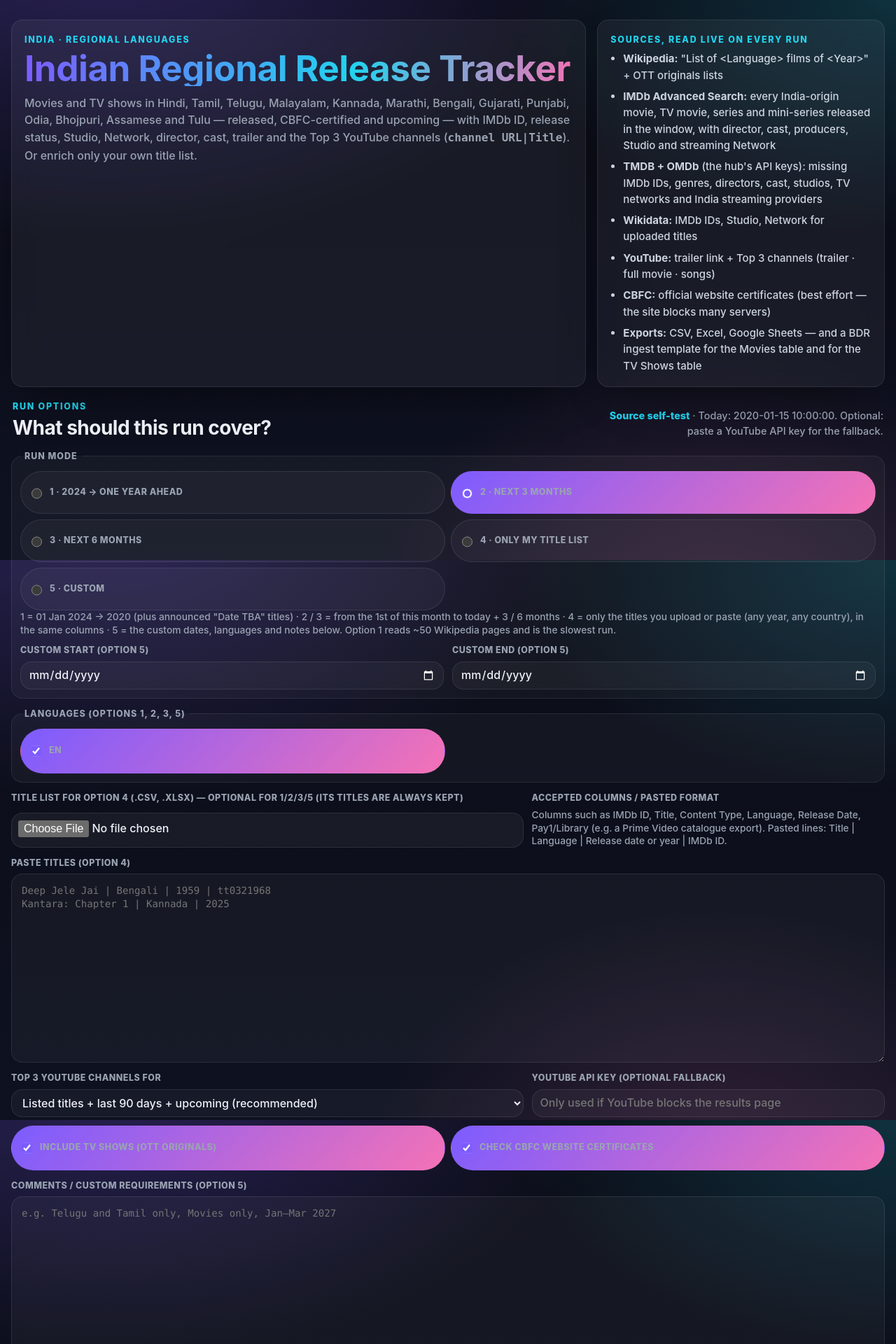
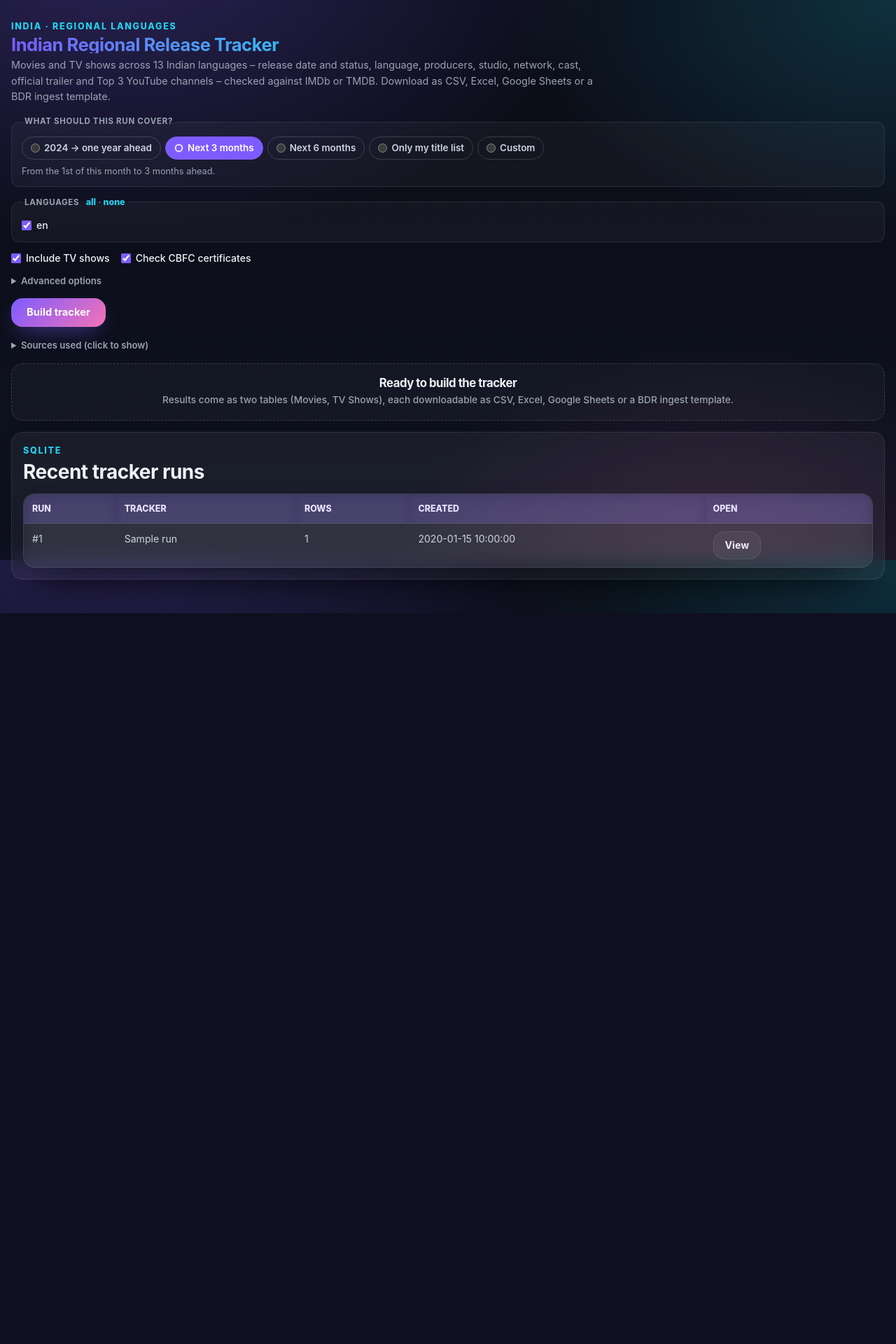
Before and after one commit to ramesh680/media-tools-hub, a FastAPI app: template app/templates/indian_release_tracker.html in a window 1280 px wide. Shown: the top 1920 px of the page at 70% size. After the commit the page ends 876 px from the top, so only its background shows below. Run offline with FastAPI, Linux system fonts and the light colour scheme; the template is opened without the code that fills it: most values are stand-ins (such as "Sample title", 1, 10 or a date in 2020); some libraries are stand-ins or nearby versions.

Commit message:
Indian tracker page: compact controls, checkbox languages, mode-dependent fields, collapsed sources

```diff
--- a/app/templates/indian_release_tracker.html
+++ b/app/templates/indian_release_tracker.html
@@ -1,130 +1,135 @@
 {% extends "base.html" %}
 
 {% block content %}
-<section class="hero-grid">
-  <article class="hero-card">
-    <p class="eyebrow">India · Regional Languages</p>
-    <h1>Indian Regional Release Tracker</h1>
-    <p>Movies and TV shows in Hindi, Tamil, Telugu, Malayalam, Kannada, Marathi, Bengali, Gujarati, Punjabi, Odia, Bhojpuri, Assamese and Tulu &mdash; released, CBFC-certified and upcoming &mdash; with IMDb ID, release status, Studio, Network, director, cast, trailer and the Top 3 YouTube channels (<code>channel URL|Title</code>). Or enrich only your own title list.</p>
-  </article>
-
-  <aside class="tracking-card" aria-label="Sources">
-    <p class="eyebrow">Sources, read live on every run</p>
-    <ul>
-      <li><strong>Wikipedia:</strong> "List of &lt;Language&gt; films of &lt;Year&gt;" + OTT originals lists</li>
-      <li><strong>IMDb Advanced Search:</strong> every India-origin movie, TV movie, series and mini-series released in the window, with director, cast, producers, Studio and streaming Network</li>
-      <li><strong>TMDB + OMDb</strong> (the hub's API keys): missing IMDb IDs, genres, directors, cast, studios, TV networks and India streaming providers</li>
-      <li><strong>Wikidata:</strong> IMDb IDs, Studio, Network for uploaded titles</li>
-      <li><strong>YouTube:</strong> trailer link + Top 3 channels (trailer · full movie · songs)</li>
-      <li><strong>CBFC:</strong> official website certificates (best effort &mdash; the site blocks many servers)</li>
-      <li><strong>Exports:</strong> CSV, Excel, Google Sheets &mdash; and a BDR ingest template for the Movies table and for the TV Shows table</li>
-    </ul>
-  </aside>
+<section class="irt" style="margin-bottom:14px">
+  <p class="eyebrow" style="margin:0">India · Regional Languages</p>
+  <h1 style="font-size:1.6rem; margin:4px 0 6px">Indian Regional Release Tracker</h1>
+  <p style="margin:0; color:var(--muted); font-size:0.9rem; max-width:860px">Movies and TV shows across 13 Indian languages – release date and status, language, producers, studio, network, cast, official trailer and Top 3 YouTube channels – checked against IMDb or TMDB. Download as CSV, Excel, Google Sheets or a BDR ingest template.</p>
 </section>
 
-<section class="app-panel" aria-label="Indian release tracker panel">
-  <div class="panel-heading">
-    <div>
-      <p class="eyebrow">Run options</p>
-      <h2>What should this run cover?</h2>
-    </div>
-    <p><a href="/indian-release-tracker/diagnostics" target="_blank" rel="noopener">Source self-test</a> · Today: {{ today_iso }}. {% if youtube_api_enabled %}YouTube API fallback key is configured.{% else %}Optional: paste a YouTube API key for the fallback.{% endif %}</p>
-  </div>
+<style>
+  /* Indian Release Tracker – compact controls (scoped to this page) */
+  .irt { font-size: 0.9rem; }
+  .irt-block { margin: 0; padding: 12px 14px; border: 1px solid var(--line); border-radius: 12px; background: var(--panel-soft); }
+  .irt-block > legend { padding: 0 4px; color: var(--muted); font-size: 0.72rem; font-weight: 700; letter-spacing: 0.06em; text-transform: uppercase; }
+  .irt-modes { display: flex; flex-wrap: wrap; gap: 6px; }
+  .irt-mode { display: inline-flex; align-items: center; gap: 6px; padding: 5px 12px; border: 1px solid var(--line-strong);
+              border-radius: 999px; font-size: 0.84rem; font-weight: 600; cursor: pointer; white-space: nowrap; }
+  .irt-mode input { width: 13px; height: 13px; margin: 0; accent-color: var(--accent); }
+  .irt-mode:has(input:checked) { background: var(--accent); border-color: var(--accent); color: #fff; }
+  .irt-hint { margin: 8px 0 0; color: var(--muted); font-size: 0.8rem; line-height: 1.4; }
+  .irt-langs { display: grid; grid-template-columns: repeat(auto-fill, minmax(118px, 1fr)); gap: 4px 12px; }
+  .irt-check { display: inline-flex; align-items: center; gap: 7px; font-size: 0.88rem; font-weight: 500; color: var(--ink);
+               text-transform: none; letter-spacing: 0; cursor: pointer; }
+  .irt-check input { width: 14px; height: 14px; margin: 0; accent-color: var(--accent); }
+  .irt-links { font-size: 0.78rem; margin-left: 6px; text-transform: none; letter-spacing: 0; font-weight: 500; }
+  .irt-links a { color: var(--blue); cursor: pointer; }
+  .irt-row { display: grid; grid-template-columns: repeat(auto-fit, minmax(220px, 1fr)); gap: 10px; }
+  .irt-row label > span, .irt-field > span { font-size: 0.72rem; }
+  .irt input[type=date], .irt input[type=password], .irt select, .irt input[type=file], .irt textarea { font-size: 0.88rem; padding: 7px 10px; }
+  .irt textarea { min-height: 70px; }
+  .irt details > summary, details.irt > summary { cursor: pointer; color: var(--muted); font-size: 0.82rem; font-weight: 600; }
+  .irt details[open] > summary { margin-bottom: 10px; }
+  .irt [hidden] { display: none !important; }
+  .irt input[type=radio], .irt input[type=checkbox] { padding: 0; min-height: 0; border: 0; border-radius: 3px; flex: 0 0 auto; }
+  .irt .primary-button { font-size: 0.92rem; padding: 9px 22px; width: auto; justify-self: start; }
+  .irt .validator-form { gap: 12px; }
+  #workspace.workspace-empty h2 { font-size: 1.05rem; }
+  #workspace.workspace-empty p { font-size: 0.86rem; font-weight: 500; }
+</style>
 
+<section class="app-panel irt" aria-label="Indian release tracker panel">
   <form class="validator-form" hx-post="/indian-release-tracker/start" hx-target="#workspace" hx-swap="outerHTML" enctype="multipart/form-data">
-    <fieldset class="date-controls">
-      <legend>Run mode</legend>
-      <div class="range-options" role="radiogroup" aria-label="Run mode">
-        <label class="range-option">
-          <input type="radio" name="mode" value="1">
-          <span>1 · 2024 → one year ahead</span>
-        </label>
-        <label class="range-option">
-          <input type="radio" name="mode" value="2" checked>
-          <span>2 · Next 3 months</span>
-        </label>
-        <label class="range-option">
-          <input type="radio" name="mode" value="3">
-          <span>3 · Next 6 months</span>
-        </label>
-        <label class="range-option">
-          <input type="radio" name="mode" value="4">
-          <span>4 · Only my title list</span>
-        </label>
-        <label class="range-option">
-          <input type="radio" name="mode" value="5">
-          <span>5 · Custom</span>
-        </label>
+    <fieldset class="irt-block">
+      <legend>What should this run cover?</legend>
+      <div class="irt-modes" role="radiogroup" aria-label="Run mode">
+        <label class="irt-mode"><input type="radio" name="mode" value="1"> 2024 → one year ahead</label>
+        <label class="irt-mode"><input type="radio" name="mode" value="2" checked> Next 3 months</label>
+        <label class="irt-mode"><input type="radio" name="mode" value="3"> Next 6 months</label>
+        <label class="irt-mode"><input type="radio" name="mode" value="4"> Only my title list</label>
+        <label class="irt-mode"><input type="radio" name="mode" value="5"> Custom</label>
       </div>
-      <p class="validator-form-note">
-        1 = 01 Jan 2024 → {{ next_year_iso }} (plus announced "Date TBA" titles) · 2 / 3 = from the 1st of this month to today + 3 / 6 months ·
-        4 = only the titles you upload or paste (any year, any country), in the same columns · 5 = the custom dates, languages and notes below.
-        Option 1 reads ~50 Wikipedia pages and is the slowest run.
-      </p>
-      <div class="custom-date-row">
-        <label><span>Custom start (option 5)</span><input type="date" name="custom_start" value="{{ today_iso }}"></label>
-        <label><span>Custom end (option 5)</span><input type="date" name="custom_end" value="{{ next_year_iso }}"></label>
+      <p class="irt-hint" id="irt-mode-hint"></p>
+
+      <div class="irt-row" data-show="5" hidden style="margin-top:10px">
+        <label><span>From</span><input type="date" name="custom_start" value="{{ today_iso }}"></label>
+        <label><span>To</span><input type="date" name="custom_end" value="{{ next_year_iso }}"></label>
+      </div>
+
+      <div data-show="4" hidden style="margin-top:10px; display:grid; gap:8px">
+        <label class="irt-field"><span>Title list (.csv / .xlsx)</span>
+          <input type="file" name="bulk_file" accept=".csv,.xlsx,.xlsm"></label>
+        <details>
+          <summary>Or paste titles instead</summary>
+          <textarea name="bulk_text" spellcheck="false" placeholder="Title | Language | Release date or year | IMDb ID&#10;Deep Jele Jai | Bengali | 1959 | tt0321968"></textarea>
+        </details>
       </div>
     </fieldset>
 
-    <fieldset class="date-controls">
-      <legend>Languages (options 1, 2, 3, 5)</legend>
-      <div class="range-options" aria-label="Languages">
+    <fieldset class="irt-block" data-hide="4">
+      <legend>Languages <span class="irt-links"><a data-langs="all">all</a> · <a data-langs="none">none</a></span></legend>
+      <div class="irt-langs">
         {% for lang in languages %}
-        <label class="range-option">
-          <input type="checkbox" name="languages" value="{{ lang }}" checked>
-          <span>{{ lang }}</span>
-        </label>
+        <label class="irt-check"><input type="checkbox" name="languages" value="{{ lang }}" checked> {{ lang }}</label>
         {% endfor %}
       </div>
     </fieldset>
 
-    <div class="validator-source-grid">
-      <label class="field-control">
-        <span>Title list for option 4 (.csv, .xlsx) &mdash; optional for 1/2/3/5 (its titles are always kept)</span>
-        <input type="file" name="bulk_file" accept=".csv,.xlsx,.xlsm">
-      </label>
-      <div class="field-control">
-        <span>Accepted columns / pasted format</span>
-        <p class="validator-form-note">Columns such as IMDb ID, Title, Content Type, Language, Release Date, Pay1/Library (e.g. a Prime Video catalogue export). Pasted lines: Title | Language | Release date or year | IMDb ID.</p>
-      </div>
+    <div class="irt-modes" style="gap:16px">
+      <label class="irt-check"><input type="checkbox" name="include_tv" checked> Include TV shows</label>
+      <label class="irt-check"><input type="checkbox" name="check_cbfc" checked> Check CBFC certificates</label>
     </div>
 
-    <label class="field-control rules-control">
-      <span>Paste titles (option 4)</span>
-      <textarea name="bulk_text" spellcheck="false" placeholder="Deep Jele Jai | Bengali | 1959 | tt0321968&#10;Kantara: Chapter 1 | Kannada | 2025"></textarea>
-    </label>
+    <details>
+      <summary>Advanced options</summary>
+      <div class="irt-row">
+        <label><span>Top 3 YouTube channels for</span>
+          <select name="youtube_scope">
+            <option value="recent" selected>Listed + last 90 days + upcoming</option>
+            <option value="all">Every title (slow, max 600)</option>
+            <option value="none">Skip YouTube</option>
+          </select></label>
+        <label><span>YouTube API key (optional{% if youtube_api_enabled %}; configured key used if blank{% endif %})</span>
+          <input type="password" name="youtube_api_key" autocomplete="off" placeholder="Only used if YouTube blocks the server"></label>
+      </div>
+      <details data-show="5" hidden style="margin-top:10px">
+        <summary>Comments (added to the run summary)</summary>
+        <textarea name="notes" spellcheck="false" placeholder="e.g. Telugu and Tamil only, Movies only"></textarea>
+      </details>
+      <p class="irt-hint">Today: {{ today_iso }} · <a href="/indian-release-tracker/diagnostics" target="_blank" rel="noopener">Source self-test</a></p>
+    </details>
 
-    <div class="validator-source-grid">
-      <label class="field-control">
-        <span>Top 3 YouTube channels for</span>
-        <select name="youtube_scope">
-          <option value="recent" selected>Listed titles + last 90 days + upcoming (recommended)</option>
-          <option value="all">Every title (slow; capped at 600)</option>
-          <option value="none">Skip YouTube</option>
-        </select>
-      </label>
-      <label class="field-control">
-        <span>YouTube API key (optional fallback{% if youtube_api_enabled %}, configured key used if blank{% endif %})</span>
-        <input type="password" name="youtube_api_key" autocomplete="off" placeholder="Only used if YouTube blocks the results page">
-      </label>
-    </div>
-
-    <div class="range-options">
-      <label class="range-option"><input type="checkbox" name="include_tv" checked><span>Include TV shows (OTT originals)</span></label>
-      <label class="range-option"><input type="checkbox" name="check_cbfc" checked><span>Check CBFC website certificates</span></label>
-    </div>
-
-    <label class="field-control rules-control">
-      <span>Comments / custom requirements (option 5)</span>
-      <textarea name="notes" spellcheck="false" placeholder="e.g. Telugu and Tamil only, Movies only, Jan–Mar 2027"></textarea>
-    </label>
-
-    <button class="primary-button validator-submit-button" type="submit">Build Indian Release Tracker</button>
+    <button class="primary-button validator-submit-button" type="submit">Build tracker</button>
   </form>
 </section>
 
-<section class="app-panel" aria-label="Source coverage">
+<script>
+(() => {
+  const form = document.currentScript.previousElementSibling.querySelector("form");
+  const hints = {
+    "1": "01 Jan 2024 → {{ next_year_iso }}, plus announced titles without a date. Slowest run.",
+    "2": "From the 1st of this month to 3 months ahead.",
+    "3": "From the 1st of this month to 6 months ahead.",
+    "4": "Only the titles you upload, any year or country, in the same columns.",
+    "5": "Your own date range and languages."
+  };
+  const apply = () => {
+    const mode = (form.querySelector("input[name=mode]:checked") || {}).value || "2";
+    form.querySelectorAll("[data-show]").forEach(el => { el.hidden = el.dataset.show !== mode; });
+    form.querySelectorAll("[data-hide]").forEach(el => { el.hidden = el.dataset.hide === mode; });
+    form.querySelector("#irt-mode-hint").textContent = hints[mode] || "";
+  };
+  form.querySelectorAll("input[name=mode]").forEach(r => r.addEventListener("change", apply));
+  form.querySelectorAll("[data-langs]").forEach(a => a.addEventListener("click", e => {
+    e.preventDefault();
+    form.querySelectorAll("input[name=languages]").forEach(c => { c.checked = a.dataset.langs === "all"; });
+  }));
+  apply();
+})();
+</script>
+
+<details class="app-panel irt" aria-label="Source coverage">
+  <summary>Sources used (click to show)</summary>
   <div class="panel-heading">
     <div>
       <p class="eyebrow">Source coverage</p>
@@ -149,11 +154,11 @@
       </tbody>
     </table>
   </div>
-</section>
+</details>
 
 <section id="workspace" class="workspace workspace-empty">
   <h2>Ready to build the tracker</h2>
-  <p>Results come as two tables &mdash; Movies and TV Shows &mdash; with release status, Studio, Network, trailer and Top 3 YouTube channels, plus a Source Coverage table when you upload a list. Each table downloads as CSV, Excel, Google Sheets or a BDR ingest template.</p>
+  <p>Results come as two tables (Movies, TV Shows), each downloadable as CSV, Excel, Google Sheets or a BDR ingest template.</p>
 </section>
 
 {% include "partials/history_table.html" %}
```
